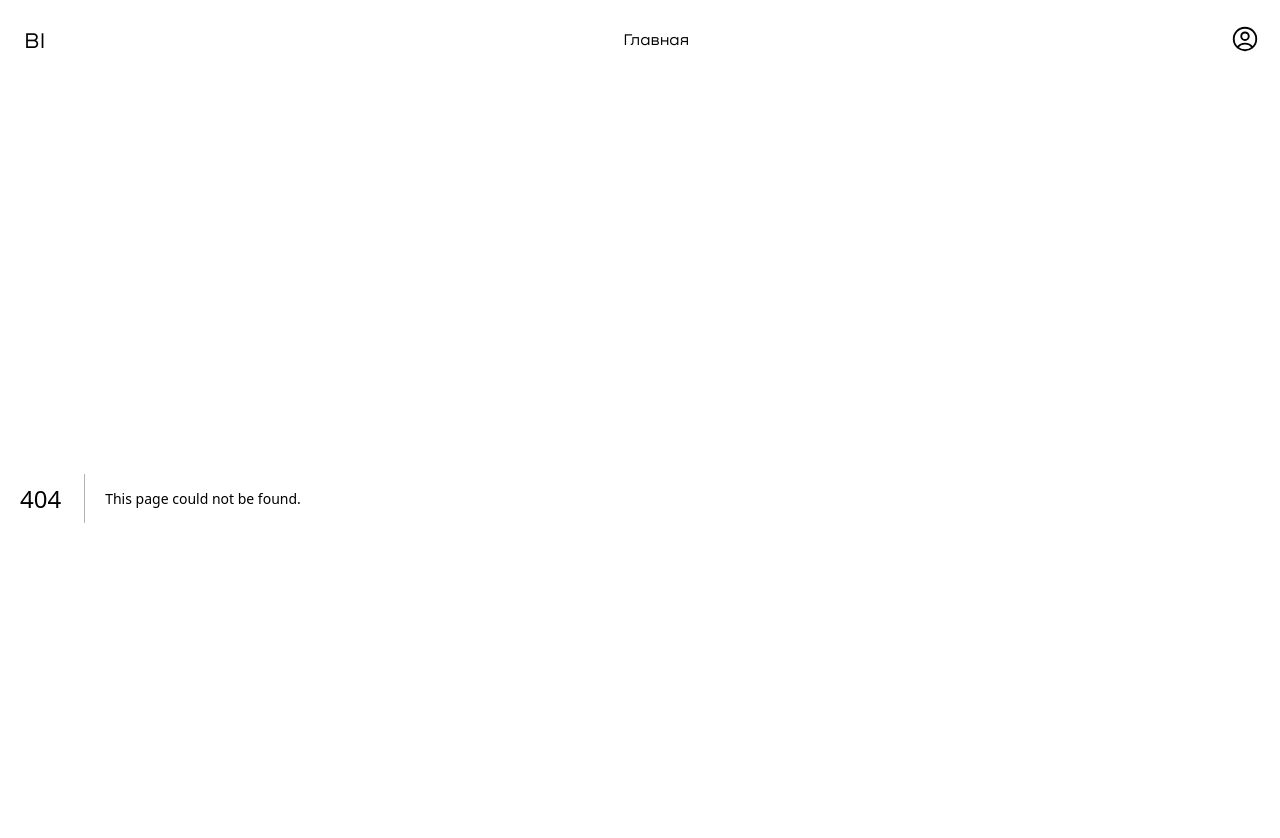
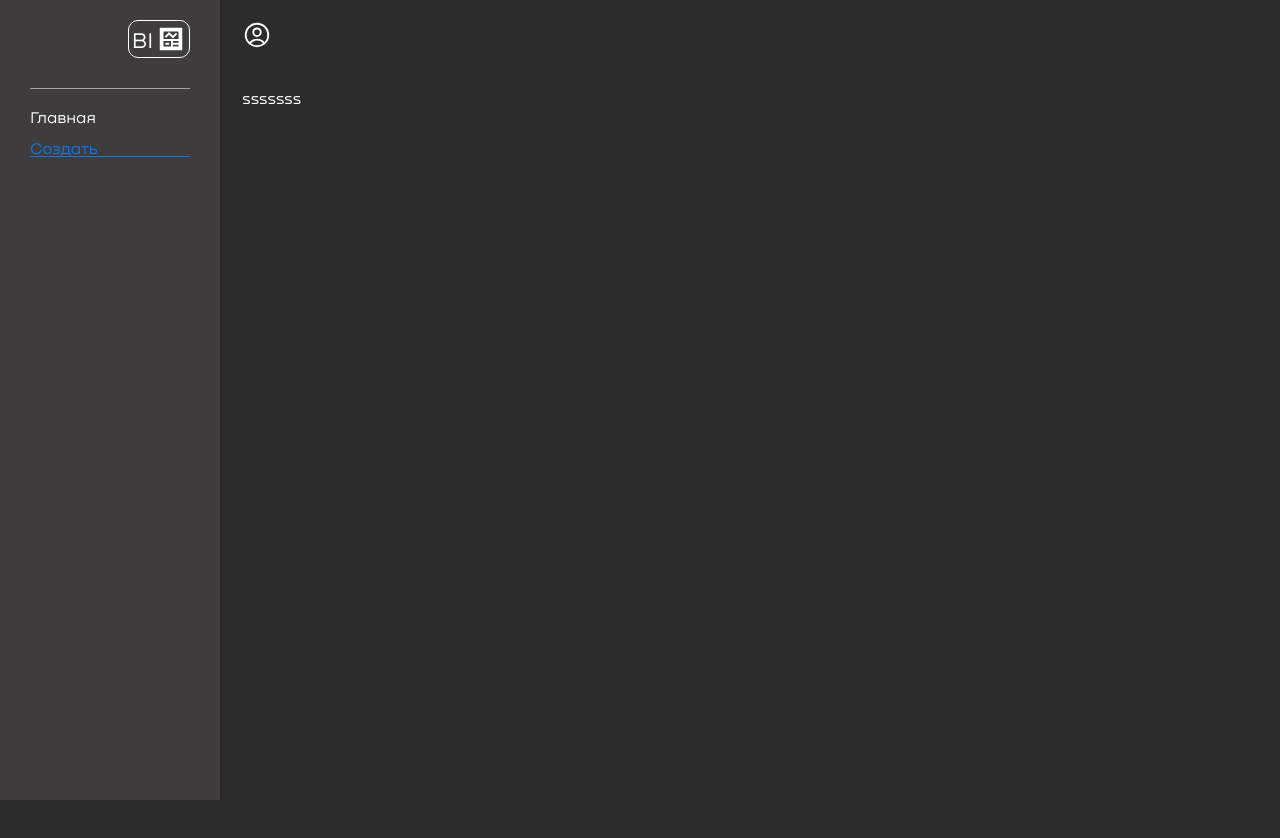
Before and after one commit to DaVas255/bi_frontend, a Next.js app: page /new-connect in a window 1280 px wide. Before the commit this address had no page. Shown: the top 838 px of the page. After the commit the page ends 800 px from the top, so only its background shows below. Built offline with nearby package versions, Linux system fonts and the light colour scheme; a web font is replaced by a local one.

Commit message:
add aside

```diff
--- a/src/app/dashboard/PremiumContent.tsx
+++ /dev/null
@@ -1,23 +0,0 @@
-'use client'
-
-import { useQuery } from '@tanstack/react-query'
-
-import UserService from '@/services/user.service'
-
-export function PremiumContent() {
-  const { data, isLoading } = useQuery({
-    queryKey: ['premium-content'],
-    queryFn: () => UserService.fetchPremium()
-  })
-
-  return (
-    <div>
-      <h1>Only for premium users</h1>
-      {isLoading ? (
-        <div>Loading...</div>
-      ) : (
-        <p>{data?.data.text || 'Not found!'}</p>
-      )}
-    </div>
-  )
-}
--- a/src/app/dashboard/layout.tsx
+++ /dev/null
@@ -1,11 +0,0 @@
-import type { PropsWithChildren } from 'react'
-
-import { UserRole } from '@/types/auth.types'
-
-import { protectPage } from '@/utils/server/protect-page'
-
-export default async function DashboardLayout({ children }: PropsWithChildren) {
-  await protectPage(UserRole.PREMIUM)
-
-  return children
-}
--- a/src/app/dashboard/page.tsx
+++ b/src/app/dashboard/page.tsx
@@ -1,11 +1,9 @@
 import type { Metadata } from 'next'
-
-import { PremiumContent } from '@/app/dashboard/PremiumContent'
 
 export const metadata: Metadata = {
   title: 'Dashboard'
 }
 
 export default function DashboardPage() {
-  return <PremiumContent />
+  return '<PremiumContent />'
 }
--- a/src/app/layout.tsx
+++ b/src/app/layout.tsx
@@ -1,5 +1,6 @@
 import type { Metadata } from 'next'
 
+import Aside from '@/components/widgets/Aside/Aside'
 import { Header } from '@/components/widgets/Header/Header'
 
 import { SITE_NAME } from '@/constants/seo.constants'
@@ -22,10 +23,13 @@ export default function RootLayout({
 }) {
   return (
     <html lang='en'>
-      <body>
+      <body className='h-screen flex'>
         <Providers>
-          <Header />
-          <main className='h-9/10 p-5 flex'>{children}</main>
+          <Aside />
+          <div className='w-full h-full flex flex-col'>
+            <Header />
+            <main className='h-9/10 p-5 flex'>{children}</main>
+          </div>
         </Providers>
       </body>
     </html>
--- /dev/null
+++ b/src/app/new-connect/page.tsx
@@ -0,0 +1,9 @@
+import type { Metadata } from 'next'
+
+export const metadata: Metadata = {
+  title: 'Manager content'
+}
+
+export default function NewConnect() {
+  return 'sssssss'
+}
--- /dev/null
+++ b/src/components/widgets/Aside/Aside.module.scss
@@ -0,0 +1,37 @@
+.aside {
+  width: 20%;
+  padding: 20px 30px;
+  border-right: 2px solid #272626;
+  background-color: #3e3c3c;
+
+  &__logo {
+    width: fit-content;
+    display: flex;
+    align-items: center;
+    gap: 3px;
+    padding: 3px;
+    margin-left: auto;
+    margin-bottom: 30px;
+
+    border: 1px solid #fff;
+    border-radius: 10px;
+
+    font-size: 22px;
+  }
+
+  &__nav {
+    display: flex;
+    flex-direction: column;
+    gap: 15px;
+    padding-top: 20px;
+
+    border-top: 1px solid #a4a2a2;
+  }
+
+  &__navLink {
+    &_active {
+      color: var(--info-color);
+      border-bottom: 1px solid var(--info-color);
+    }
+  }
+}
--- /dev/null
+++ b/src/components/widgets/Aside/Aside.tsx
@@ -0,0 +1,49 @@
+'use client'
+
+import cn from 'clsx'
+import Link from 'next/link'
+import { usePathname } from 'next/navigation'
+
+import { PROTECT_PAGES } from '@/config/pages/protect.config'
+
+import styles from './Aside.module.scss'
+import Logo from '@/app/assets/icons/Logo.svg'
+
+export default function Aside() {
+  const pathName = usePathname()
+
+  return (
+    <aside className={styles.aside}>
+      <Link
+        href='/'
+        className={styles.aside__logo}
+      >
+        BI
+        <Logo />
+      </Link>
+
+      <nav className={styles.aside__nav}>
+        <Link
+          href='/'
+          className={cn(
+            (styles.aside__navLink,
+            pathName === '/' && styles.aside__navLink_active)
+          )}
+        >
+          Главная
+        </Link>
+
+        <Link
+          href={PROTECT_PAGES.NEW_CONNECT}
+          className={cn(
+            (styles.aside__navLink,
+            pathName === PROTECT_PAGES.NEW_CONNECT &&
+              styles.aside__navLink_active)
+          )}
+        >
+          Создать
+        </Link>
+      </nav>
+    </aside>
+  )
+}
--- a/src/components/widgets/Header/Header.module.scss
+++ b/src/components/widgets/Header/Header.module.scss
@@ -3,25 +3,6 @@
   align-items: center;
   justify-content: space-between;
   padding: 20px;
-
-  &__logo {
-    display: flex;
-    align-items: center;
-    gap: 3px;
-    padding: 3px;
-
-    border: 1px solid #fff;
-    border-radius: 10px;
-
-    font-size: 22px;
-  }
-
-  &__navLink {
-    &_active {
-      color: var(--info-color);
-      border-bottom: 1px solid var(--info-color);
-    }
-  }
 
   &__profile {
     width: 30px;
--- a/src/components/widgets/Header/Header.tsx
+++ b/src/components/widgets/Header/Header.tsx
@@ -4,8 +4,9 @@ import cn from 'clsx'
 import Link from 'next/link'
 import { usePathname } from 'next/navigation'
 
+import { PROTECT_PAGES } from '@/config/pages/protect.config'
+
 import styles from './Header.module.scss'
-import Logo from '@/app/assets/icons/Logo.svg'
 import ProfileSvg from '@/app/assets/icons/ProfileSvg.svg'
 
 export const Header = () => {
@@ -14,30 +15,10 @@ export const Header = () => {
   return (
     <header className={styles.header}>
       <Link
-        href='/'
-        className={styles.header__logo}
-      >
-        BI
-        <Logo />
-      </Link>
-
-      <nav className={styles.header__nav}>
-        <Link
-          href='/'
-          className={cn(
-            (styles.header__navLink,
-            pathName === '/' && styles.header__navLink_active)
-          )}
-        >
-          Главная
-        </Link>
-      </nav>
-
-      <Link
-        href='/profile'
+        href={PROTECT_PAGES.PROFILE}
         className={cn(
           styles.header__profile,
-          pathName === '/profile' && styles.header__profile_active
+          pathName === PROTECT_PAGES.PROFILE && styles.header__profile_active
         )}
       >
         <ProfileSvg />
--- /dev/null
+++ b/src/config/pages/protect.config.ts
@@ -0,0 +1,6 @@
+class ProtectPages {
+  NEW_CONNECT = '/new-connect'
+  PROFILE = '/profile'
+}
+
+export const PROTECT_PAGES = new ProtectPages()
--- a/src/utils/server/protect-page.ts
+++ b/src/utils/server/protect-page.ts
@@ -29,14 +29,14 @@ export const protectPage = async (roles: TRoles = UserRole.USER) => {
       : redirect(PUBLIC_PAGES.LOGIN)
   }
 
-  for (const role of rolesArray) {
-    const checkRole = roleChecks[role]
-    if (checkRole && !checkRole(user)) {
-      if (role === UserRole.PREMIUM) {
-        return redirect(PUBLIC_PAGES.PLANS)
-      } else {
-        return notFound()
-      }
-    }
-  }
+  // for (const role of rolesArray) {
+  //   const checkRole = roleChecks[role]
+  //   if (checkRole && !checkRole(user)) {
+  //     if (role === UserRole.PREMIUM) {
+  //       return redirect(PUBLIC_PAGES.PLANS)
+  //     } else {
+  //       return notFound()
+  //     }
+  //   }
+  // }
 }
```
